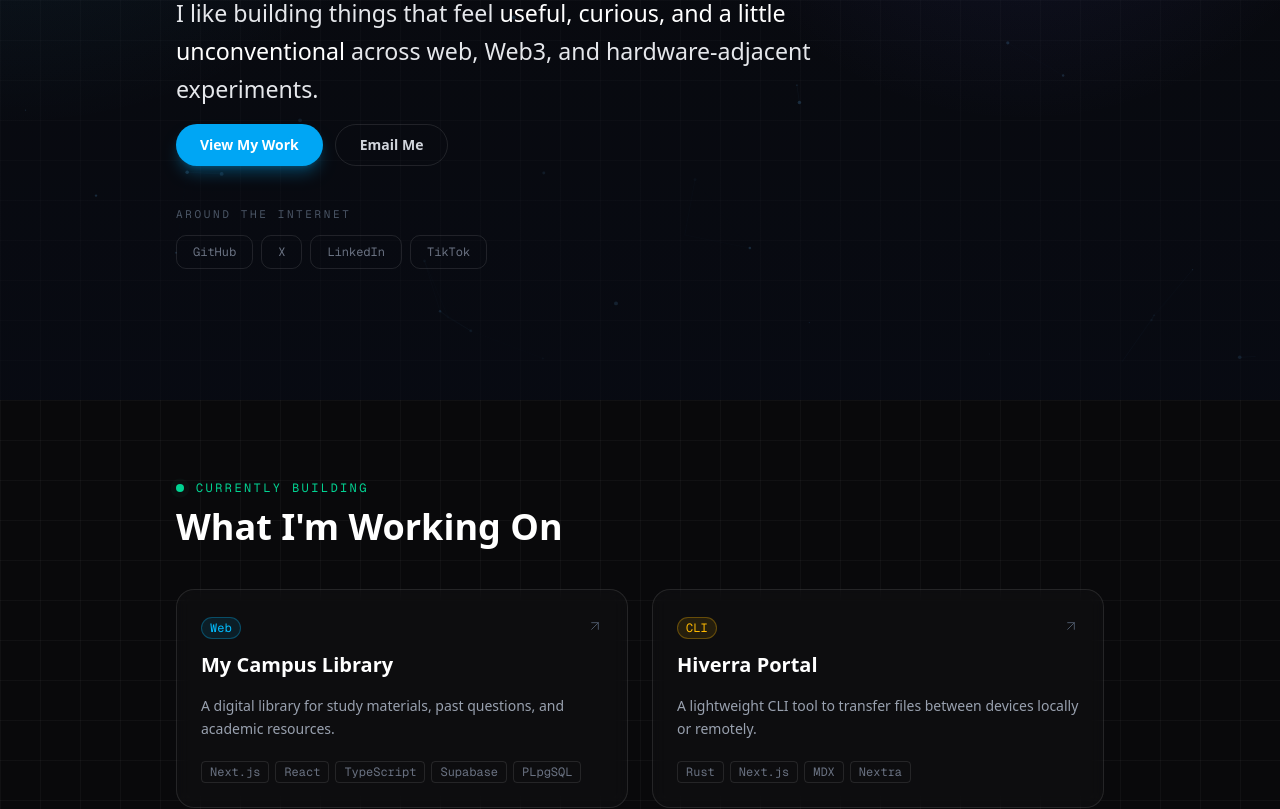
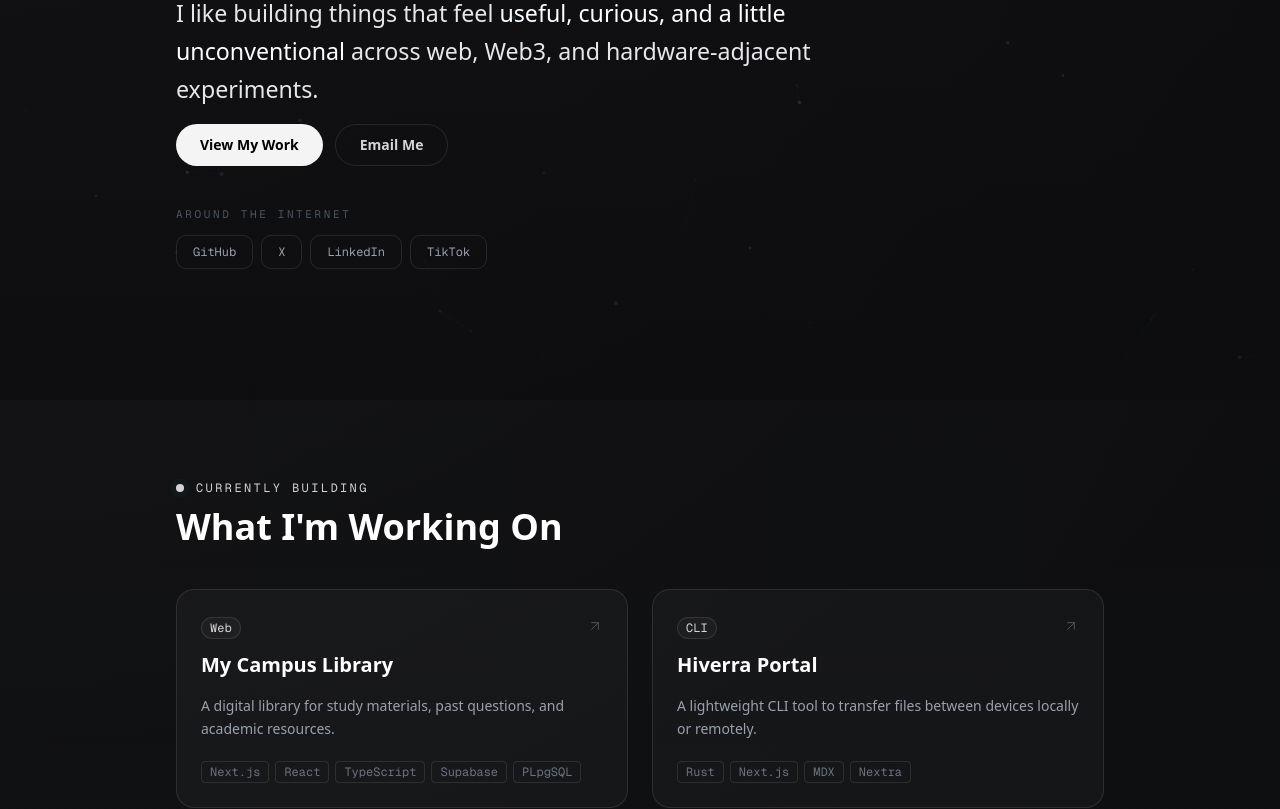
Before and after one commit to Spectra010s/portfolio, a Next.js app: page / in a window 1280 px wide. Shown: the part 400-1209 px from the top of the page. Built offline with nearby package versions, Linux system fonts and the light colour scheme.

Commit message:
Refine monochrome theme pass

```diff
--- a/app/globals.css
+++ b/app/globals.css
@@ -44,82 +44,75 @@
   --radius-2xl: calc(var(--radius) + 8px);
   --radius-3xl: calc(var(--radius) + 12px);
   --radius-4xl: calc(var(--radius) + 16px);
-  --background-image-grid-pattern:
-    linear-gradient(to right, var(--grid-line) 1px, transparent 1px),
-    linear-gradient(to bottom, var(--grid-line) 1px, transparent 1px);
 }
 
 :root {
   --radius: 0.625rem;
-  --background: oklch(0.141 0.005 285.823);
-  --foreground: oklch(0.129 0.042 264.695);
+  --background: oklch(0.135 0.003 260);
+  --foreground: oklch(0.98 0.003 247.858);
   --card: oklch(1 0 0);
-  --card-foreground: oklch(0.129 0.042 264.695);
+  --card-foreground: oklch(0.98 0.003 247.858);
   --popover: oklch(1 0 0);
-  --popover-foreground: oklch(0.129 0.042 264.695);
-  --primary: oklch(0.208 0.042 265.755);
+  --popover-foreground: oklch(0.98 0.003 247.858);
+  --primary: oklch(0.86 0.01 247.858);
   --primary-foreground: oklch(0.984 0.003 247.858);
-  --secondary: oklch(0.968 0.007 247.896);
-  --secondary-foreground: oklch(0.208 0.042 265.755);
-  --muted: oklch(0.968 0.007 247.896);
-  --muted-foreground: oklch(0.554 0.046 257.417);
-  --accent: oklch(0.968 0.007 247.896);
-  --accent-foreground: oklch(0.208 0.042 265.755);
+  --secondary: oklch(0.24 0.005 255);
+  --secondary-foreground: oklch(0.98 0.003 247.858);
+  --muted: oklch(0.24 0.005 255);
+  --muted-foreground: oklch(0.72 0.008 255);
+  --accent: oklch(0.24 0.005 255);
+  --accent-foreground: oklch(0.98 0.003 247.858);
   --destructive: oklch(0.577 0.245 27.325);
-  --border: oklch(0.929 0.013 255.508);
-  --input: oklch(0.929 0.013 255.508);
-  --ring: oklch(0.704 0.04 256.788);
+  --border: oklch(1 0 0 / 10%);
+  --input: oklch(1 0 0 / 12%);
+  --ring: oklch(0.7 0.01 255);
   --chart-1: oklch(0.646 0.222 41.116);
   --chart-2: oklch(0.6 0.118 184.704);
   --chart-3: oklch(0.398 0.07 227.392);
   --chart-4: oklch(0.828 0.189 84.429);
   --chart-5: oklch(0.769 0.188 70.08);
-  --sidebar: oklch(0.984 0.003 247.858);
-  --sidebar-foreground: oklch(0.129 0.042 264.695);
-  --sidebar-primary: oklch(0.208 0.042 265.755);
+  --sidebar: oklch(0.18 0.005 255);
+  --sidebar-foreground: oklch(0.98 0.003 247.858);
+  --sidebar-primary: oklch(0.86 0.01 247.858);
   --sidebar-primary-foreground: oklch(0.984 0.003 247.858);
-  --sidebar-accent: oklch(0.968 0.007 247.896);
-  --sidebar-accent-foreground: oklch(0.208 0.042 265.755);
-  --sidebar-border: oklch(0.929 0.013 255.508);
-  --sidebar-ring: oklch(0.704 0.04 256.788);
-  --grid-line: rgba(128, 128, 128, 0.07);
-  --grid-size: 40px 40px;
+  --sidebar-accent: oklch(0.24 0.005 255);
+  --sidebar-accent-foreground: oklch(0.98 0.003 247.858);
+  --sidebar-border: oklch(1 0 0 / 10%);
+  --sidebar-ring: oklch(0.7 0.01 255);
 }
 
 .dark {
-  --background: oklch(0.141 0.005 285.823);
+  --background: oklch(0.135 0.003 260);
   --foreground: oklch(0.984 0.003 247.858);
-  --card: oklch(0.208 0.042 265.755);
+  --card: oklch(0.18 0.005 255);
   --card-foreground: oklch(0.984 0.003 247.858);
-  --popover: oklch(0.208 0.042 265.755);
+  --popover: oklch(0.18 0.005 255);
   --popover-foreground: oklch(0.984 0.003 247.858);
-  --primary: oklch(0.929 0.013 255.508);
-  --primary-foreground: oklch(0.208 0.042 265.755);
-  --secondary: oklch(0.279 0.041 260.031);
+  --primary: oklch(0.86 0.01 247.858);
+  --primary-foreground: oklch(0.18 0.005 255);
+  --secondary: oklch(0.24 0.005 255);
   --secondary-foreground: oklch(0.984 0.003 247.858);
-  --muted: oklch(0.279 0.041 260.031);
-  --muted-foreground: oklch(0.704 0.04 256.788);
-  --accent: oklch(0.279 0.041 260.031);
+  --muted: oklch(0.24 0.005 255);
+  --muted-foreground: oklch(0.72 0.008 255);
+  --accent: oklch(0.24 0.005 255);
   --accent-foreground: oklch(0.984 0.003 247.858);
   --destructive: oklch(0.704 0.191 22.216);
   --border: oklch(1 0 0 / 10%);
   --input: oklch(1 0 0 / 15%);
-  --ring: oklch(0.551 0.027 264.364);
+  --ring: oklch(0.7 0.01 255);
   --chart-1: oklch(0.488 0.243 264.376);
   --chart-2: oklch(0.696 0.17 162.48);
   --chart-3: oklch(0.769 0.188 70.08);
   --chart-4: oklch(0.627 0.265 303.9);
   --chart-5: oklch(0.645 0.246 16.439);
-  --sidebar: oklch(0.208 0.042 265.755);
+  --sidebar: oklch(0.18 0.005 255);
   --sidebar-foreground: oklch(0.984 0.003 247.858);
-  --sidebar-primary: oklch(0.488 0.243 264.376);
+  --sidebar-primary: oklch(0.86 0.01 247.858);
   --sidebar-primary-foreground: oklch(0.984 0.003 247.858);
-  --sidebar-accent: oklch(0.279 0.041 260.031);
+  --sidebar-accent: oklch(0.24 0.005 255);
   --sidebar-accent-foreground: oklch(0.984 0.003 247.858);
   --sidebar-border: oklch(1 0 0 / 10%);
-  --sidebar-ring: oklch(0.551 0.027 264.364);
-  --grid-line: rgba(255, 255, 255, 0.05);
-  --grid-size: 40px 40px;
+  --sidebar-ring: oklch(0.7 0.01 255);
 }
 
 @layer base {
@@ -127,18 +120,20 @@
     @apply border-border outline-ring/50 transition-colors duration-200;
   }
   body {
-    @apply bg-background text-foreground bg-grid-pattern;
-    background-size: var(--grid-size);
-  }
-
-  /* Add custom shadow effects */
-  .shadow-glow {
-    box-shadow: 0 0 20px rgba(59, 130, 246, 0.3);
+    @apply bg-background text-foreground;
+    background-image:
+      radial-gradient(circle at top left, rgba(255, 255, 255, 0.04), transparent 26%),
+      linear-gradient(to bottom, #0d0d0f, #0f1013 35%, #0c0d10 100%);
   }
 }
 
 html {
   scroll-behavior: smooth;
+}
+
+::selection {
+  background: rgba(244, 244, 245, 0.85);
+  color: #0d0d0f;
 }
 
 .reveal {
@@ -228,6 +223,6 @@ html {
 }
 
 .card-lift:hover {
-  transform: translateY(-4px);
-  box-shadow: 0 20px 40px rgba(0, 0, 0, 0.4);
+  transform: translateY(-3px);
+  box-shadow: 0 16px 32px rgba(0, 0, 0, 0.28);
 }
--- a/components/Building.tsx
+++ b/components/Building.tsx
@@ -7,9 +7,9 @@ import pjs from "@/data/projects.json";
 const buildingProjects = pjs.filter((p) => p.building);
 
 const categoryColors: Record<string, string> = {
-  Web: "text-sky-400 border-sky-400/30 bg-sky-400/10",
-  CLI: "text-amber-400 border-amber-400/30 bg-amber-400/10",
-  Product: "text-violet-400 border-violet-400/30 bg-violet-400/10",
+  Web: "text-zinc-300 border-white/10 bg-white/[0.03]",
+  CLI: "text-zinc-300 border-white/10 bg-white/[0.03]",
+  Product: "text-zinc-300 border-white/10 bg-white/[0.03]",
 };
 
 export default function Building() {
@@ -20,8 +20,8 @@ export default function Building() {
     <section className="py-20 px-6 md:px-12 max-w-5xl mx-auto">
       <div ref={headerRef} className="reveal mb-10">
         <div className="flex items-center gap-3 mb-2">
-          <span className="w-2 h-2 rounded-full bg-emerald-400 shadow-lg shadow-emerald-400/60 pulse-dot" />
-          <span className="font-mono text-xs tracking-[0.2em] text-emerald-400 uppercase">
+          <span className="w-2 h-2 rounded-full bg-zinc-300 shadow-lg shadow-white/20 pulse-dot" />
+          <span className="font-mono text-xs tracking-[0.2em] text-zinc-300 uppercase">
             Currently Building
           </span>
         </div>
@@ -37,16 +37,16 @@ export default function Building() {
             href={project.demo ?? "#"}
             target={project.demo ? "_blank" : undefined}
             rel="noopener noreferrer"
-            className="stagger-card reveal-scale group relative block rounded-2xl border border-white/10 bg-white/[0.02] backdrop-blur-sm p-6 card-lift hover:border-white/20"
+            className="stagger-card reveal-scale group relative block rounded-2xl border border-white/10 bg-white/[0.03] p-6 card-lift hover:border-white/20"
           >
-            <div className="absolute inset-0 rounded-2xl bg-gradient-to-br from-sky-500/5 to-indigo-500/5 opacity-0 group-hover:opacity-100 transition-opacity duration-500 pointer-events-none" />
+            <div className="absolute inset-0 rounded-2xl bg-white/[0.02] opacity-0 group-hover:opacity-100 transition-opacity duration-500 pointer-events-none" />
 
             <div className="flex items-start justify-between mb-4">
               <div>
-                <span className={`font-mono text-xs px-2 py-0.5 rounded-full border ${categoryColors[project.category] ?? "text-gray-400 border-gray-700 bg-gray-800"} mb-3 inline-block`}>
+                <span className={`font-mono text-xs px-2 py-0.5 rounded-full border ${categoryColors[project.category] ?? "text-zinc-300 border-white/10 bg-white/[0.03]"} mb-3 inline-block`}>
                   {project.category}
                 </span>
-                <h3 className="text-xl font-bold text-white group-hover:text-sky-300 transition-colors">
+                <h3 className="text-xl font-bold text-white group-hover:text-zinc-200 transition-colors">
                   {project.name}
                 </h3>
               </div>
@@ -59,7 +59,7 @@ export default function Building() {
 
             <div className="flex flex-wrap gap-1.5">
               {project.tech.map((t) => (
-                <span key={t} className="font-mono text-xs px-2 py-0.5 rounded border border-white/10 text-gray-500 group-hover:text-gray-400 transition-colors">
+                <span key={t} className="font-mono text-xs px-2 py-0.5 rounded border border-white/10 text-gray-500 group-hover:text-zinc-300 transition-colors">
                   {t}
                 </span>
               ))}
--- a/components/Hero.tsx
+++ b/components/Hero.tsx
@@ -76,12 +76,12 @@ export default function Hero({ onViewWork }: { onViewWork: () => void }) {
   return (
     <section className="relative min-h-screen flex items-center overflow-hidden">
       <canvas ref={canvasRef} className="absolute inset-0 w-full h-full pointer-events-none" />
-      <div className="absolute inset-0 bg-[radial-gradient(circle_at_top_left,rgba(56,189,248,0.16),transparent_35%),radial-gradient(circle_at_80%_20%,rgba(99,102,241,0.14),transparent_30%),linear-gradient(to_bottom,rgba(7,11,22,0.15),rgba(7,11,22,0.65))]" />
+      <div className="absolute inset-0 bg-[radial-gradient(circle_at_top_left,rgba(255,255,255,0.07),transparent_28%),linear-gradient(to_bottom,rgba(12,12,14,0.18),rgba(12,12,14,0.72))]" />
 
       <div className="relative z-10 w-full max-w-5xl mx-auto px-6 md:px-12 py-24">
         <div className="flex flex-col md:flex-row items-start gap-10 mb-10">
           <div className="relative shrink-0 hero-enter">
-            <div className="absolute -inset-1 rounded-full bg-gradient-to-br from-sky-400 to-indigo-500 opacity-40 blur-md" />
+            <div className="absolute -inset-1 rounded-full bg-white/10 opacity-80 blur-md" />
             <Image
               src="/s.jpeg"
               alt="Adeloye Adetayo"
@@ -96,7 +96,7 @@ export default function Hero({ onViewWork }: { onViewWork: () => void }) {
           <div className="flex flex-col gap-3">
             <h1 className="text-5xl md:text-7xl font-black leading-none tracking-tight text-white hero-enter-delay-2">
               Adeloye<br />
-              <span className="bg-gradient-to-r from-sky-400 via-blue-400 to-indigo-400 bg-clip-text text-transparent">
+              <span className="text-zinc-100">
                 Adetayo
               </span>
             </h1>
@@ -127,13 +127,13 @@ export default function Hero({ onViewWork }: { onViewWork: () => void }) {
         <div className="flex flex-wrap gap-3 mb-10 hero-enter-delay-4">
           <button
             onClick={onViewWork}
-            className="px-6 py-2.5 rounded-full bg-sky-500 hover:bg-sky-400 text-white text-sm font-semibold transition-all duration-200 shadow-lg shadow-sky-500/30"
+            className="px-6 py-2.5 rounded-full bg-zinc-100 hover:bg-white text-black text-sm font-semibold transition-all duration-200"
           >
             View My Work
           </button>
           <a
             href="mailto:spectra010s@gmail.com"
-            className="px-6 py-2.5 rounded-full border border-white/10 hover:border-white/20 text-gray-300 hover:text-white text-sm font-semibold transition-all duration-200 hover:bg-white/5"
+            className="px-6 py-2.5 rounded-full border border-white/10 hover:border-white/20 text-zinc-300 hover:text-white text-sm font-semibold transition-all duration-200 hover:bg-white/[0.03]"
           >
             Email Me
           </a>
@@ -150,7 +150,7 @@ export default function Hero({ onViewWork }: { onViewWork: () => void }) {
               href={s.href}
               target="_blank"
               rel="noopener noreferrer"
-              className="font-mono text-xs px-4 py-2 rounded-lg border border-white/10 text-gray-500 hover:text-white hover:border-white/20 transition-all duration-200"
+              className="font-mono text-xs px-4 py-2 rounded-lg border border-white/10 text-gray-400 hover:text-white hover:border-white/20 hover:bg-white/[0.02] transition-all duration-200"
             >
               {s.name}
             </a>
--- a/components/Projects.tsx
+++ b/components/Projects.tsx
@@ -12,20 +12,20 @@ const SHOW_DEFAULT = 4;
 const PREVIEW_PROJECTS = new Set(["Term-Invader Console"]);
 
 const categoryColors: Record<string, string> = {
-  Web: "text-sky-400 border-sky-400/30 bg-sky-400/10",
-  CLI: "text-amber-400 border-amber-400/30 bg-amber-400/10",
-  Web3: "text-violet-400 border-violet-400/30 bg-violet-400/10",
-  "Open Source": "text-emerald-400 border-emerald-400/30 bg-emerald-400/10",
-  Freelance: "text-rose-400 border-rose-400/30 bg-rose-400/10",
-  Contribution: "text-orange-400 border-orange-400/30 bg-orange-400/10",
-  Product: "text-fuchsia-400 border-fuchsia-400/30 bg-fuchsia-400/10",
+  Web: "text-zinc-300 border-white/10 bg-white/[0.03]",
+  CLI: "text-zinc-300 border-white/10 bg-white/[0.03]",
+  Web3: "text-zinc-300 border-white/10 bg-white/[0.03]",
+  "Open Source": "text-zinc-300 border-white/10 bg-white/[0.03]",
+  Freelance: "text-zinc-300 border-white/10 bg-white/[0.03]",
+  Contribution: "text-zinc-300 border-white/10 bg-white/[0.03]",
+  Product: "text-zinc-300 border-white/10 bg-white/[0.03]",
 };
 
 function SectionHeader({ category }: { category: string }) {
   const ref = useReveal();
   return (
     <div ref={ref} className="reveal flex items-center gap-3 mb-6">
-      <span className={`font-mono text-xs px-2 py-0.5 rounded-full border ${categoryColors[category] ?? "border-gray-700 bg-gray-800 text-gray-400"}`}>
+      <span className={`font-mono text-xs px-2 py-0.5 rounded-full border ${categoryColors[category] ?? "border-white/10 bg-white/[0.03] text-zinc-300"}`}>
         {category}
       </span>
       <div className="flex-1 h-px bg-white/5" />
@@ -41,11 +41,11 @@ function ProjectCard({ project, featured = false }: { project: typeof pjs[0]; fe
   const previewSrc = getProjectPreviewPath(project.name);
 
   return (
-    <div className="stagger-card reveal-scale group relative flex flex-col rounded-2xl border border-white/10 bg-white/[0.02] backdrop-blur-sm overflow-hidden card-lift">
-      <div className="absolute inset-0 bg-gradient-to-br from-sky-500/5 to-indigo-500/5 opacity-0 group-hover:opacity-100 transition-opacity duration-500 pointer-events-none" />
+    <div className="stagger-card reveal-scale group relative flex flex-col rounded-2xl border border-white/10 bg-white/[0.03] overflow-hidden card-lift">
+      <div className="absolute inset-0 bg-white/[0.02] opacity-0 group-hover:opacity-100 transition-opacity duration-500 pointer-events-none" />
 
       {showPreview && (
-        <div className="relative w-full aspect-video overflow-hidden border-b border-white/5 bg-[#0d0d18]">
+        <div className="relative w-full aspect-video overflow-hidden border-b border-white/5 bg-[#111215]">
           {project.demo ? (
             <Image
               src={previewSrc}
@@ -63,7 +63,7 @@ function ProjectCard({ project, featured = false }: { project: typeof pjs[0]; fe
       )}
 
       <div className="flex flex-col flex-1 p-5">
-        <h3 className="text-base font-bold text-white group-hover:text-sky-300 transition-colors leading-tight mb-2">
+        <h3 className="text-base font-bold text-white group-hover:text-zinc-200 transition-colors leading-tight mb-2">
           {project.name}
         </h3>
 
@@ -93,7 +93,7 @@ function ProjectCard({ project, featured = false }: { project: typeof pjs[0]; fe
           )}
           {project.demo && (
             <a href={project.demo} target="_blank" rel="noopener noreferrer"
-              className="flex items-center gap-1.5 text-xs font-mono px-3 py-1.5 rounded-lg bg-sky-500/10 border border-sky-500/20 text-sky-400 hover:bg-sky-500/20 transition-all">
+              className="flex items-center gap-1.5 text-xs font-mono px-3 py-1.5 rounded-lg bg-white/[0.06] border border-white/10 text-zinc-200 hover:bg-white/[0.1] transition-all">
               <ExternalLink className="w-3 h-3" /> Live
             </a>
           )}
@@ -128,7 +128,7 @@ function CategorySection({ category }: { category: string }) {
         <div className="mt-6 flex justify-center">
           <button
             onClick={() => setShowAll((v) => !v)}
-            className="font-mono text-xs px-5 py-2 rounded-full border border-white/10 text-gray-500 hover:text-white hover:border-white/20 transition-all"
+            className="font-mono text-xs px-5 py-2 rounded-full border border-white/10 text-gray-500 hover:text-white hover:border-white/20 hover:bg-white/[0.03] transition-all"
           >
             {showAll ? "Show less" : `Show ${all.length - SHOW_DEFAULT} more`}
           </button>
--- a/components/Skills.tsx
+++ b/components/Skills.tsx
@@ -42,7 +42,7 @@ export default function Skills() {
         {skills.map((group) => (
           <div
             key={group.name}
-            className="stagger-card reveal-scale group rounded-2xl border border-white/10 bg-white/[0.02] p-6 card-lift hover:border-white/20 hover:bg-white/[0.04]"
+            className="stagger-card reveal-scale group rounded-2xl border border-white/10 bg-white/[0.03] p-6 card-lift hover:border-white/20 hover:bg-white/[0.05]"
           >
             <h3 className="font-mono text-xs tracking-widest text-gray-500 uppercase mb-4">
               {group.name}
@@ -51,7 +51,7 @@ export default function Skills() {
               {group.items.map((skill) => (
                 <span
                   key={skill}
-                  className="text-xs px-3 py-1 rounded-full border border-white/10 text-gray-300 hover:border-sky-500/30 hover:text-sky-300 transition-colors cursor-default"
+                  className="text-xs px-3 py-1 rounded-full border border-white/10 text-gray-300 hover:border-white/20 hover:text-white transition-colors cursor-default"
                 >
                   {skill}
                 </span>
```
